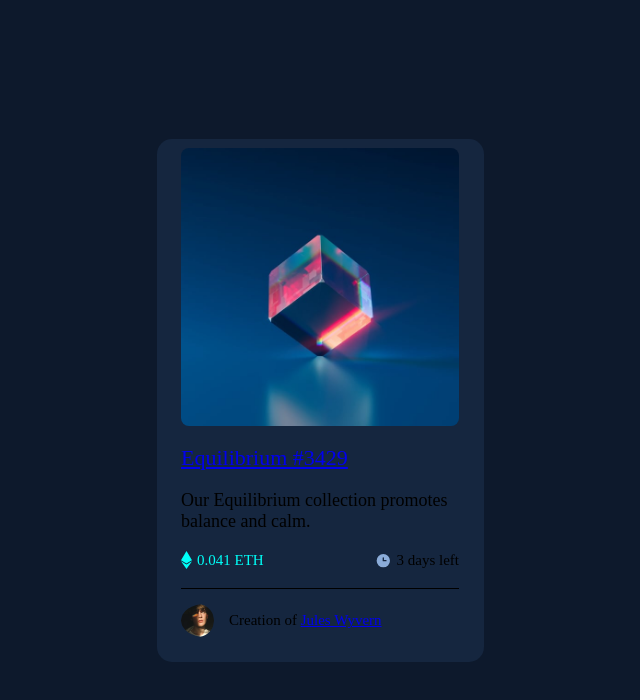
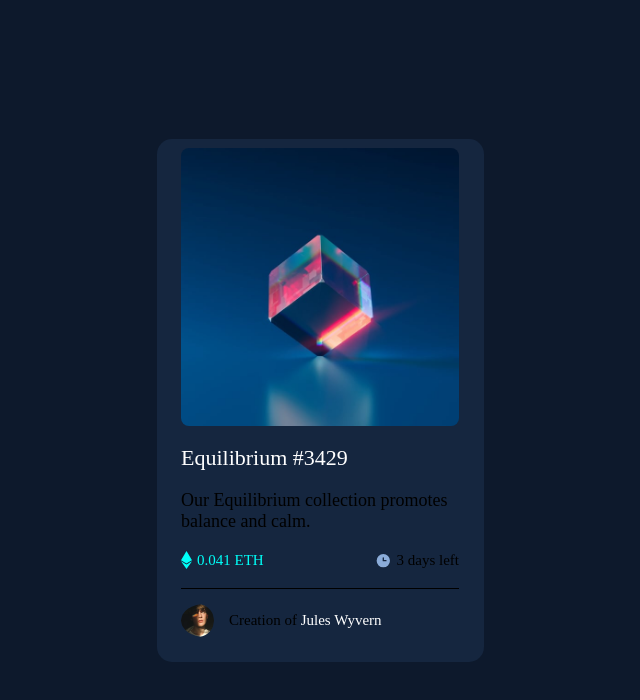
Before and after one commit to manny2384/FrontEndMentor, a React (Create React App) app in the folder nft/: page / in a window 1280 px wide. Shown: the top 700 px of the page, without its empty margins (320-960 px from the left). Built offline with nearby package versions, Linux system fonts and the light colour scheme.

Commit message:
added title and link styling

```diff
--- a/nft/public/index.html
+++ b/nft/public/index.html
@@ -23,7 +23,7 @@
       work correctly both with client-side routing and a non-root public URL.
       Learn how to configure a non-root public URL by running `npm run build`.
     -->
-    <title>React App</title>
+    <title>Frontend Mentor | NFT preview card component</title>
   </head>
   <body>
     <noscript>You need to enable JavaScript to run this app.</noscript>
--- a/nft/src/App.css
+++ b/nft/src/App.css
@@ -12,6 +12,8 @@ html, body, #root, .App{
 
 a{
   cursor: pointer;
+  text-decoration: none;
+  color: white;
 }
 a:hover{
   color: #00FFF8;
```
